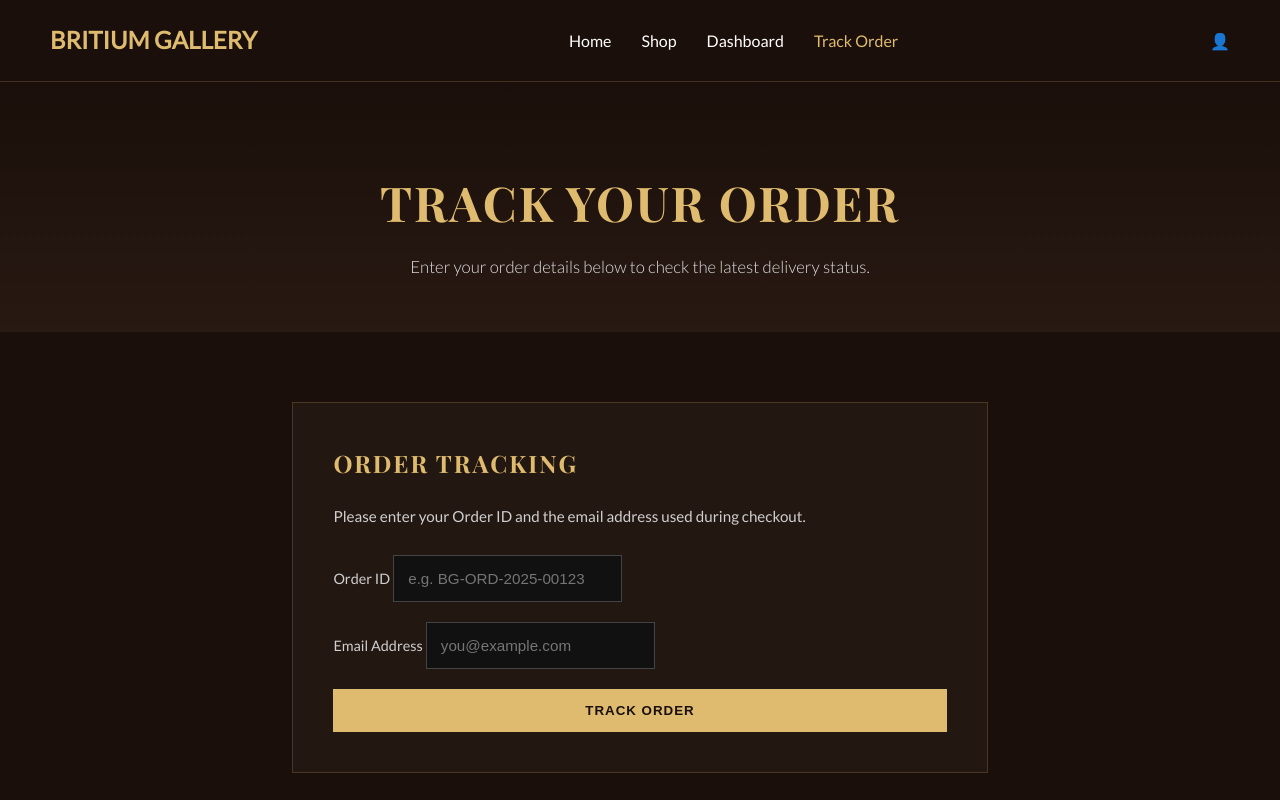
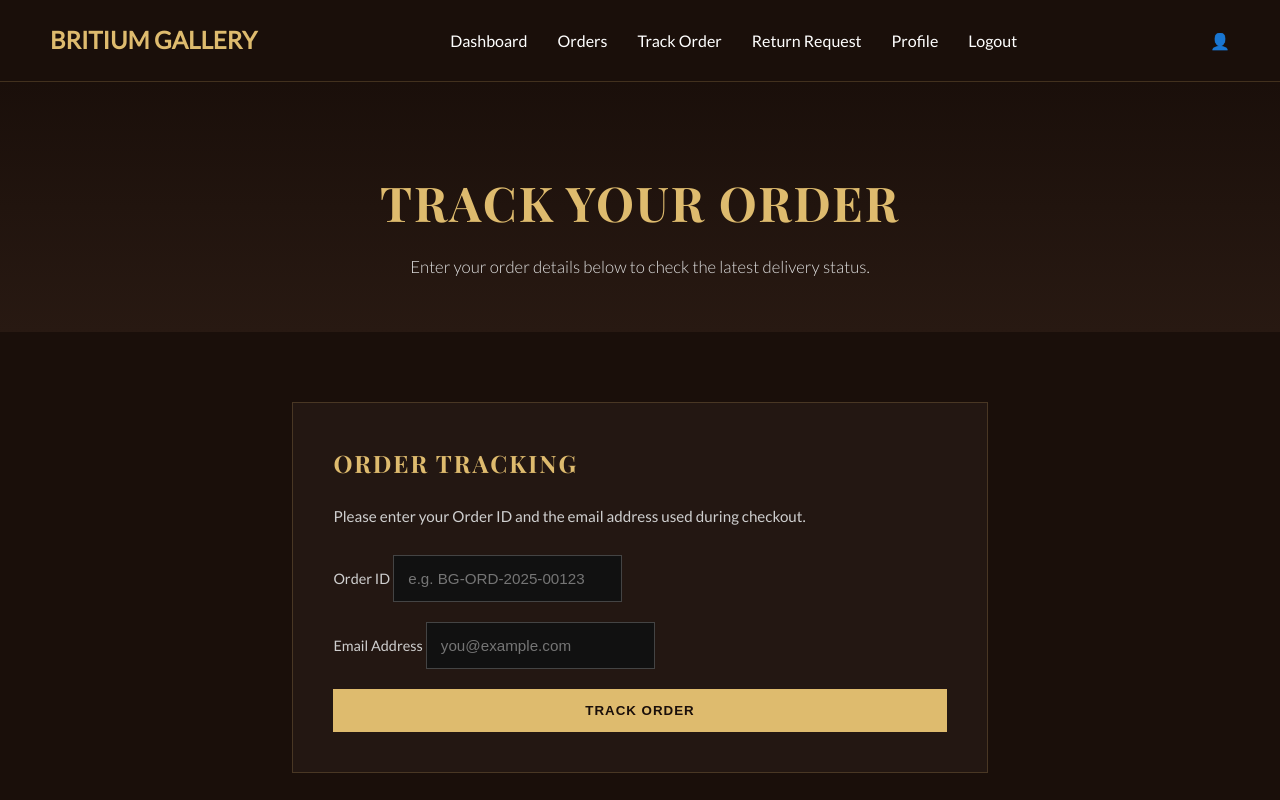
Before and after one commit to KyawWannaBL/Britium_Gallery, a plain HTML site: page track-order.html in a window 1280 px wide. Shown: the top 800 px of the page. Drawn offline with nearby package versions, Linux system fonts and the light colour scheme.

Commit message:
Update track-order.html

```diff
--- a/track-order.html
+++ b/track-order.html
@@ -205,13 +205,15 @@
 <header>
     <div class="logo">BRITIUM GALLERY</div>
     <nav>
-        <ul>
-            <li><a href="index.html">Home</a></li>
-            <li><a href="shop.html">Shop</a></li>
-            <li><a href="customer-dashboard.html">Dashboard</a></li>
-            <li><a href="track-order.html" style="color:var(--gold-accent)">Track Order</a></li>
-        </ul>
-    </nav>
+  <ul>
+    <li><a href="customer-dashboard.html">Dashboard</a></li>
+    <li><a href="orders.html">Orders</a></li>
+    <li><a href="track-order.html">Track Order</a></li>
+    <li><a href="return-request.html">Return Request</a></li>
+    <li><a href="profile.html">Profile</a></li>
+    <li><a href="logout.html">Logout</a></li>
+  </ul>
+</nav>
     <div style="color:var(--gold-accent)">👤</div>
 </header>
 
```
